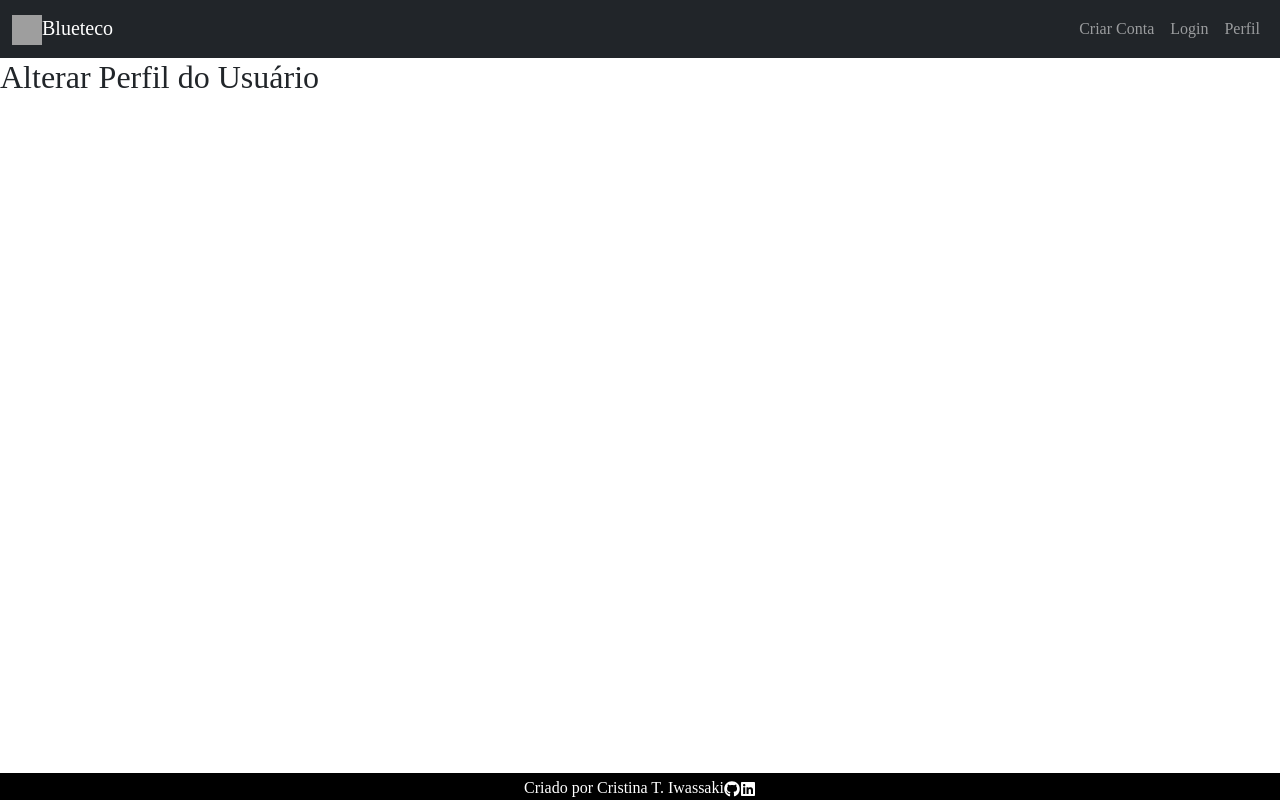
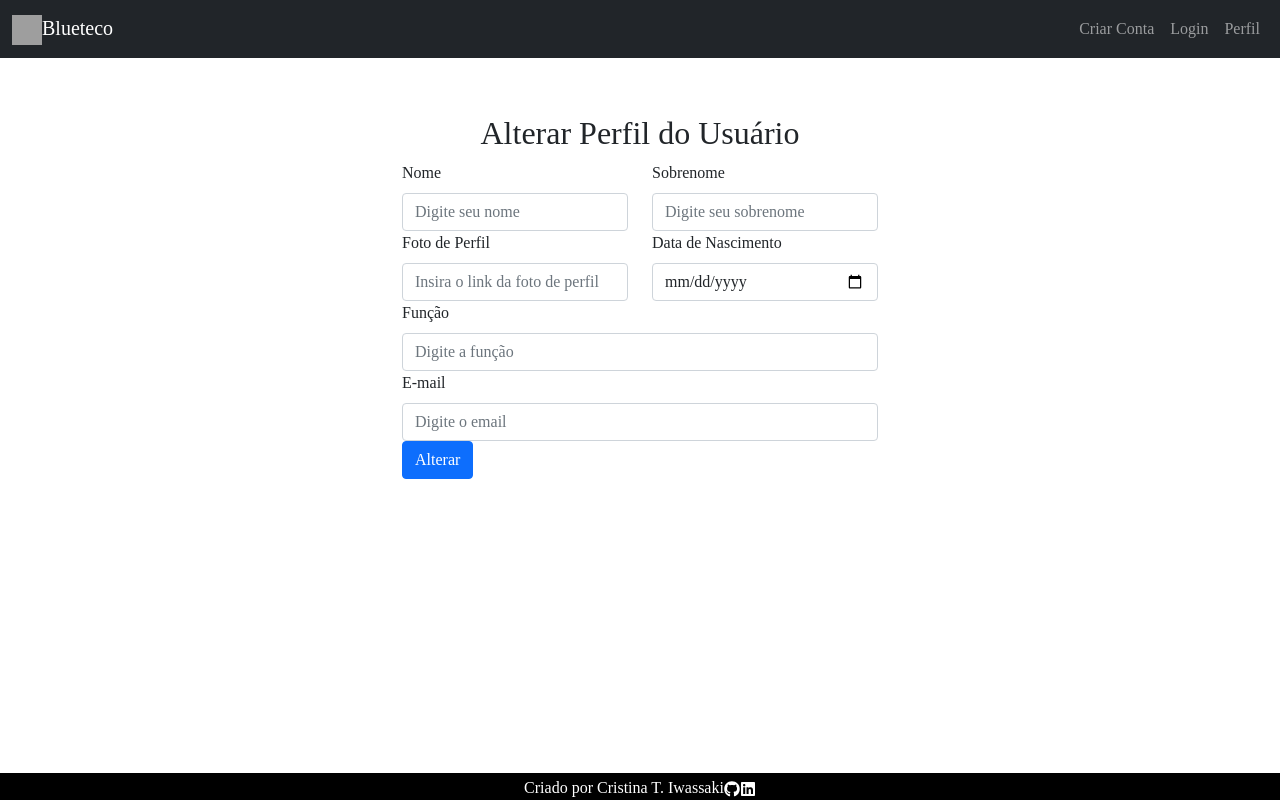
Before and after one commit to c-Tos1wa/blueteco, a React (Vite) app in the folder blueteco_front/: page /editar_perfil in a window 1280 px wide. Built offline with nearby package versions, Linux system fonts and the light colour scheme; grey boxes are pictures that could not be loaded; a web font is replaced by a local one.

Commit message:
updating logged user(not working)

```diff
--- a/blueteco_front/src/pages/Profile/edited.jsx
+++ b/blueteco_front/src/pages/Profile/edited.jsx
@@ -2,30 +2,115 @@ import{ useState, useEffect } from 'react';
 import { useNavigate } from 'react-router-dom'
 import axios from 'axios';
 import styled from 'styled-components';
-import { Button } from 'react-bootstrap';
+import { Button, Form, Row, Col } from 'react-bootstrap';
+
+const EditArea = styled.div`
+  display: flex;
+  flex-direction: column;
+  justify-content: center;
+  align-items: center;
+  margin: 2rem 0;
+  padding: 1.5rem;
+`
 
 
 
 export const Edited = () => {
   let navigate = useNavigate();
 
+  const [user, setUser] = useState({});
   const [name, setName] = useState('');
   const [lastName, setLastName] = useState('');
   const [email, setEmail] = useState('');
   const [imageUrl, setImageUrl] = useState('');
   const [birthDate, setBirthDate] = useState('');
   const [ocupation, setOcupation] = useState('');
+  // const [alteredUser, setAlteredUser] = useState({})
 
   const handleSubmit = (event) => {
     event.preventDefault()
 
-    axios.patch('/user', )
+    const alteredUser = {
+      name,
+      lastName,
+      email,
+      imageUrl,
+      birthDate,
+      ocupation,
+    }
+
+    const token = localStorage.token;
+
+    axios.patch('/user', alteredUser, {
+      headers: { Authorization: `Bearer ${token}` }
+    })
+    .then((res) => {
+      setName('');
+      setLastName('');
+      setEmail('');
+      setImageUrl('');
+      setBirthDate('');
+      setOcupation('');
+    })
+      .catch(
+        (error) => {
+          alert(error.response.data.message)
+        })
 
   }
 
-
-
   return (
-    <h2>Alterar Perfil do Usuário</h2>
+    <EditArea>
+      <h2>Alterar Perfil do Usuário</h2>
+      <Form onSubmit={handleSubmit}>
+        <Row>
+          <Col>
+            <Form.Label>Nome</Form.Label>
+            <Form.Control
+              placeholder='Digite seu nome'
+              onChange={(e) => setName(e.target.value)}
+            />
+          </Col>
+          <Col>
+            <Form.Label>Sobrenome</Form.Label>
+            <Form.Control
+              placeholder='Digite seu sobrenome'
+              onChange={(e) => setLastName(e.target.value)}
+            />
+          </Col>
+        </Row>
+        <Row>
+          <Col>
+            <Form.Label>Foto de Perfil</Form.Label>
+            <Form.Control
+              placeholder='Insira o link da foto de perfil'
+              onChange={(e) => setImageUrl(e.target.value)}
+            />
+          </Col>
+          <Col>
+            <Form.Label>Data de Nascimento</Form.Label>
+            <Form.Control
+              type="date"
+              onChange={(e) => setBirthDate(e.target.value)}
+            />
+          </Col>
+        </Row>
+        <Form.Group>
+          <Form.Label>Função</Form.Label>
+          <Form.Control
+            placeholder='Digite a função'
+            onChange={(e) => setOcupation(e.target.value)}
+          />
+        </Form.Group>
+        <Form.Group>
+          <Form.Label>E-mail</Form.Label>
+          <Form.Control
+            placeholder='Digite o email'
+            onChange={(e) => setEmail(e.target.value)}
+          />
+        </Form.Group>
+        <Button type='submit'>Alterar</Button>
+        </Form>
+    </EditArea>
   )
 }
--- a/blueteco_front/src/pages/Profile/index.jsx
+++ b/blueteco_front/src/pages/Profile/index.jsx
@@ -18,7 +18,7 @@ const ProfileData = styled.div`
   flex-direction: column;
   justify-content: center;
   align-items: center;
-  margin: 0.8rem;
+  margin: 1.5rem;
 
   img{
     border-radius:100%;
```
